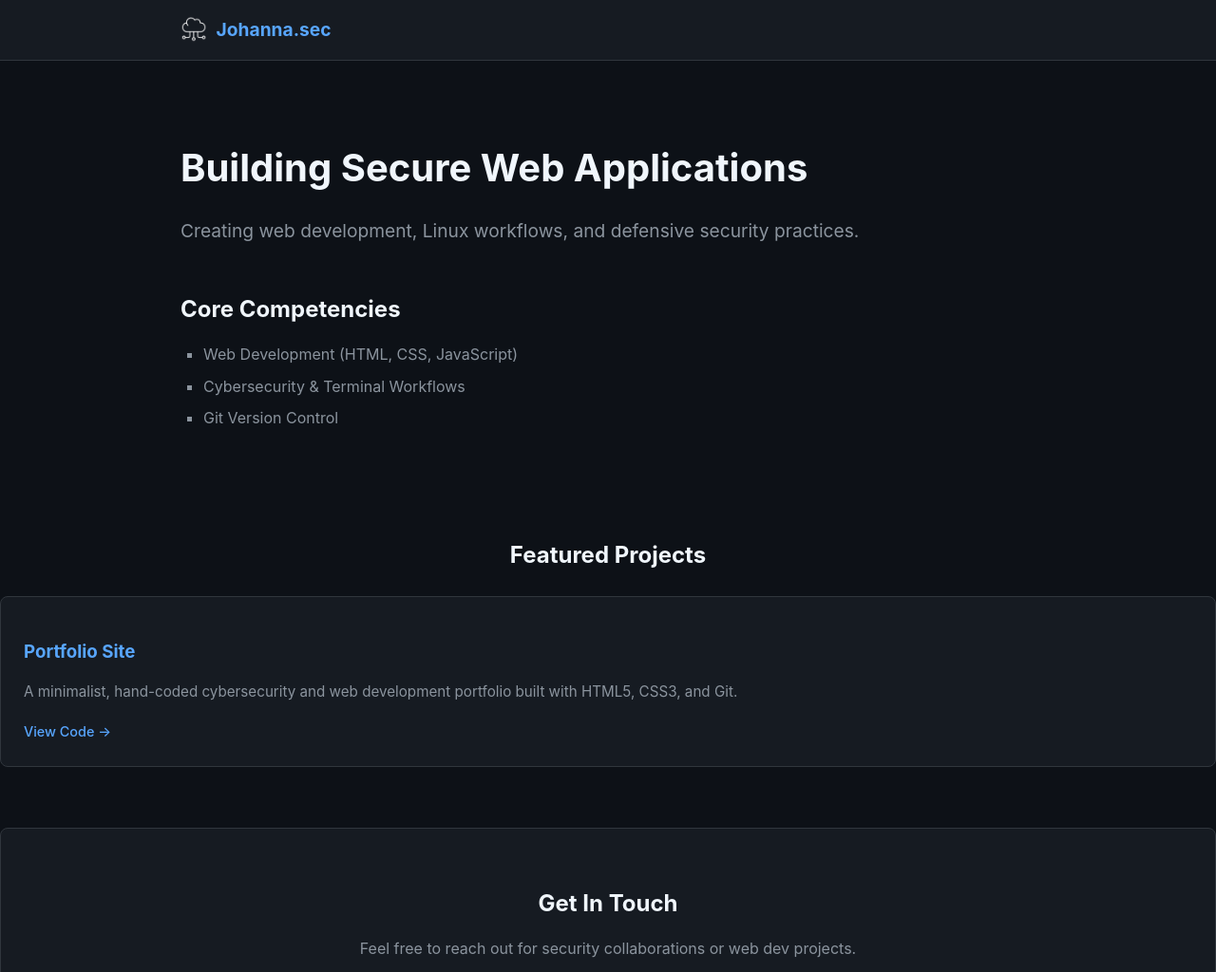
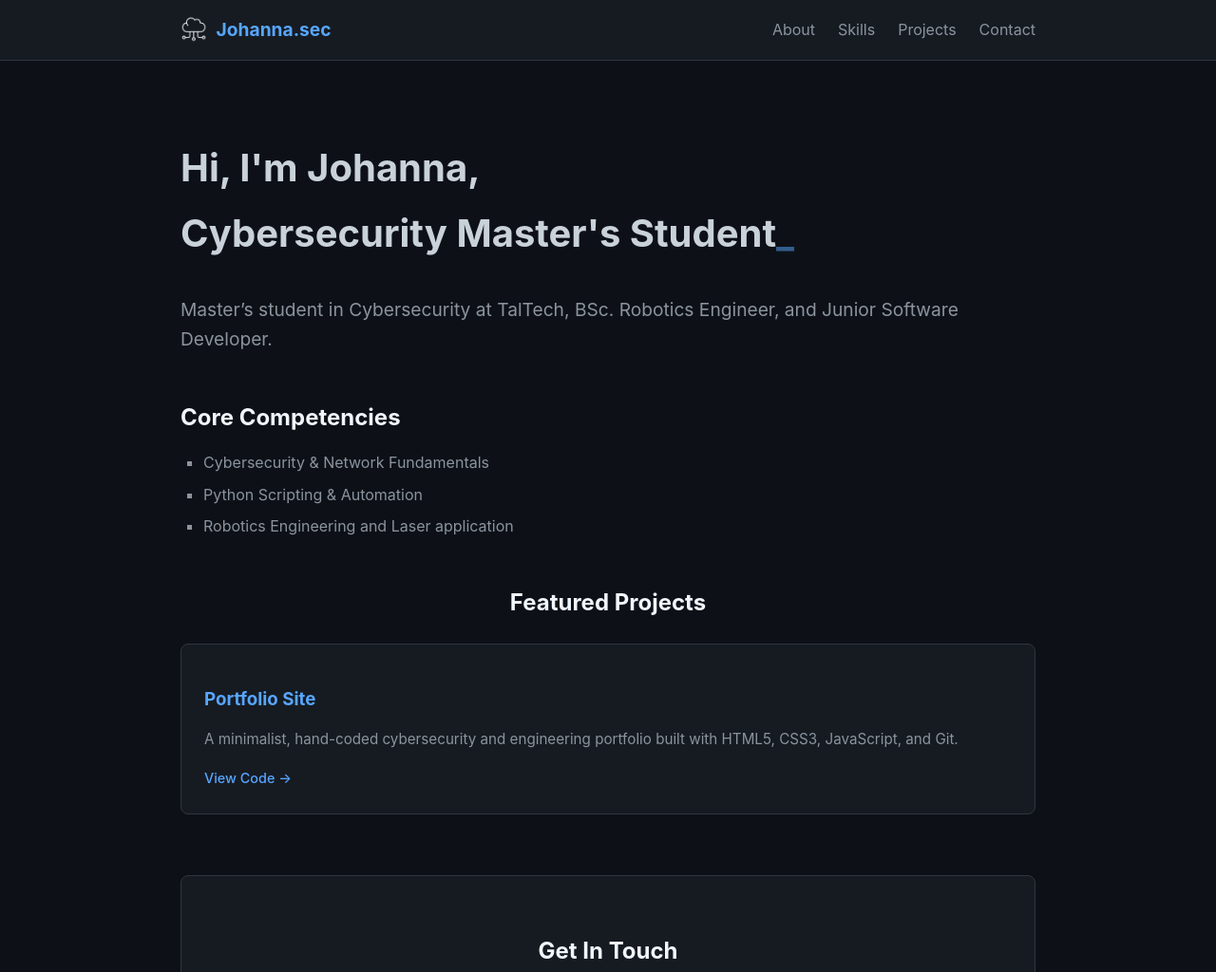
Before and after one commit to Johanna0309/cybersec.-portfolio, a plain HTML site: page index.html in a window 1280 px wide. Shown: the top 1024 px of the page at 95% size. Drawn offline with Linux system fonts and the light colour scheme.

Commit message:
Added some interaction with javascript

```diff
--- a/index.html
+++ b/index.html
@@ -3,62 +3,72 @@
 <head>
     <meta charset="UTF-8">
     <meta name="viewport" content="width=device-width, initial-scale=1.0">
-    <title>Security & Web Development</title>
+    <title>Johanna Avik - Portfolio</title>
     <link rel="stylesheet" href="style.css">
 </head>
 <body>
-    <!-- Header and  Navigation Bar -->
-     <header>
+    <header>
         <nav>
             <div class="logo">
                 <img src="logo.png" alt="Logo" class="logo-img">
                 <span>Johanna.sec</span>
             </div>
             <ul>
-                <li><a href="about"></a></li>
-                <li><a href="skills"></a></li>
-                <li><a href="projects"></a></li>
+                <li><a href="#about">About</a></li>
+                <li><a href="#skills">Skills</a></li>
+                <li><a href="#projects">Projects</a></li>
+                <li><a href="#contact">Contact</a></li>
             </ul>
         </nav>
-     </header>
-     <!--Main content area-->
-     <main>
+    </header>
+
+    <main>
         <section id="hero">
-            <h1>Building Secure Web Applications</h1>
-            <p>Creating web development, Linux workflows, and defensive security practices.</p>
+            <h1>
+            Hi, I'm Johanna,
+            <span class="title-wrap">
+                <span id="typed-text"></span><span class="cursor">_</span>
+            </span>
+            </h1>
+
+            <p>Master’s student in Cybersecurity at TalTech, BSc. Robotics Engineer, and Junior Software Developer.</p>
         </section>
+
         <section id="skills">
             <h2>Core Competencies</h2>
             <ul>
-                <li>Web Development (HTML, CSS, JavaScript)</li>
-                <li>Cybersecurity & Terminal Workflows</li>
-                <li>Git Version Control</li>
+                <li>Cybersecurity & Network Fundamentals</li>
+                <li>Python Scripting & Automation</li>
+                <li>Robotics Engineering and Laser application</li>
             </ul>
         </section>
-     </main>
-     <!-- Projects Section -->
+
         <section id="projects">
             <h2>Featured Projects</h2>
             <div class="projects-grid">
                 <div class="project-card">
                     <h3>Portfolio Site</h3>
-                    <p>A minimalist, hand-coded cybersecurity and web development portfolio built with HTML5, CSS3, and Git.</p>
+                    <p>A minimalist, hand-coded cybersecurity and engineering portfolio built with HTML5, CSS3, JavaScript, and Git.</p>
                     <a href="https://github.com/Johanna0309/cybersecurity-portfolio.git" target="_blank">View Code &rarr;</a>
                 </div>
-                <!-- Future projects will be added here -->
             </div>
         </section>
-        <!--Contacts-->
+
         <section id="contact">
             <h2>Get In Touch</h2>
-            <p>Feel free to reach out for security collaborations or web dev projects.</p>
+            <p>Feel free to reach out for security collaborations or engineering projects.</p>
             <div class="contact-links">
                 <a href="mailto:johannaavik0@gmail.com" class="contact-btn">Email</a>
                 <a href="https://github.com/Johanna0309" target="_blank" rel="noopener noreferrer" class="contact-btn">GitHub</a>
                 <a href="https://www.linkedin.com/in/johanna-avik" target="_blank" rel="noopener noreferrer" class="contact-btn">LinkedIn</a>
             </div>
         </section>
-     <!-- Footer-->
-    <footer><p>&copy; 2026 Johanna</p></footer>
+    </main>
+
+    <footer>
+        <p>&copy; 2026 Johanna Avik</p>
+    </footer>
+
+    <script src="script.js"></script>
 </body>
 </html>
--- /dev/null
+++ b/script.js
@@ -0,0 +1,17 @@
+const finalTitle = "Cybersecurity Master's Student";
+let charIndex = 0;
+const typingSpeed = 100;
+
+function typeOnce() {
+    const typedTextElement = document.getElementById("typed-text");
+
+    if (charIndex < finalTitle.length) {
+        typedTextElement.textContent += finalTitle.charAt(charIndex);
+        charIndex++;
+        setTimeout(typeOnce, typingSpeed);
+    }
+}
+
+document.addEventListener("DOMContentLoaded", () => {
+    typeOnce();
+});
--- a/style.css
+++ b/style.css
@@ -64,14 +64,28 @@ main {
 }
 
 #hero h1 {
-    color: #f0f6fc;
     font-size: 2.5rem;
-    margin-bottom: 0.5rem;
+}
+
+#hero h1 .title-wrap {
+    display: block;
+    margin-top: 5px;
 }
 
 #hero p {
     color: #8b949e;
     font-size: 1.2rem;
+}
+.cursor {
+    animation: blink 0.7s infinite;
+    color: #58a6ff;
+    font-weight: bold;
+}
+
+@keyframes blink {
+    0% { opacity: 1; }
+    50% { opacity: 0; }
+    100% { opacity: 1; }
 }
 
 #skills h2 {
```
